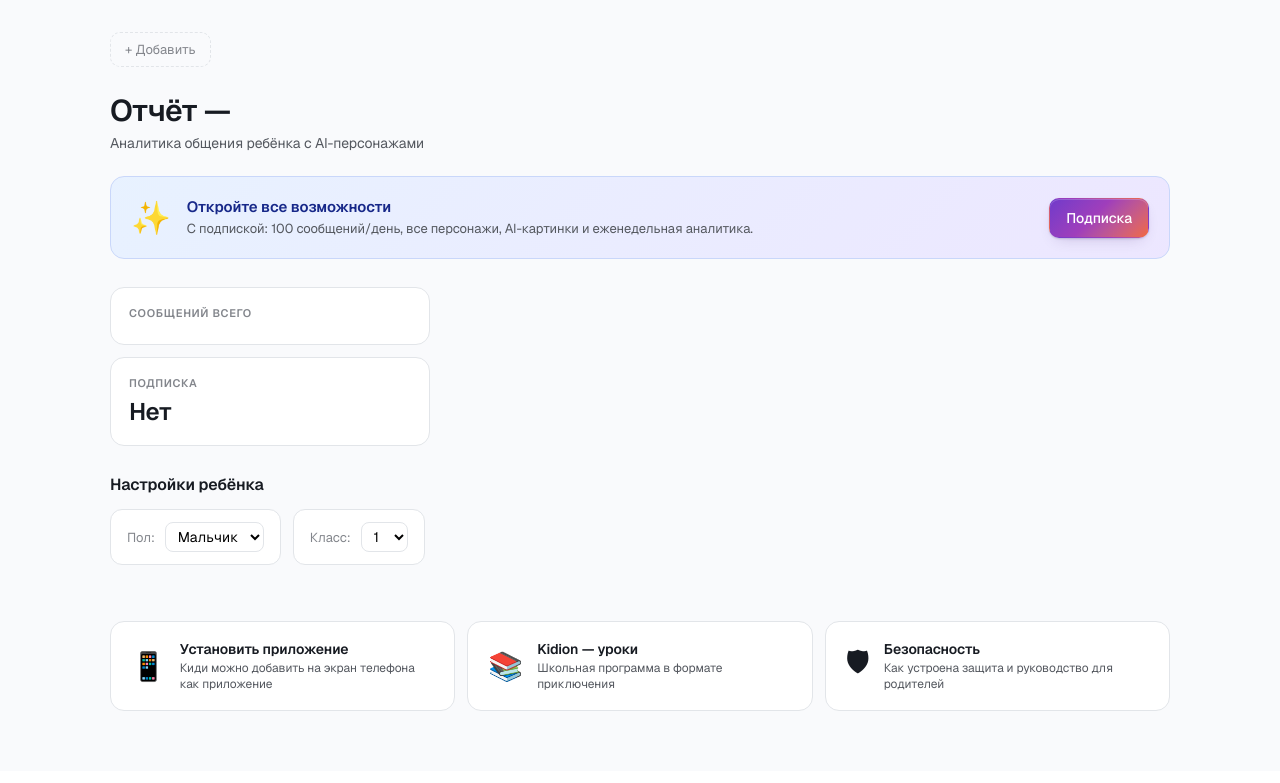
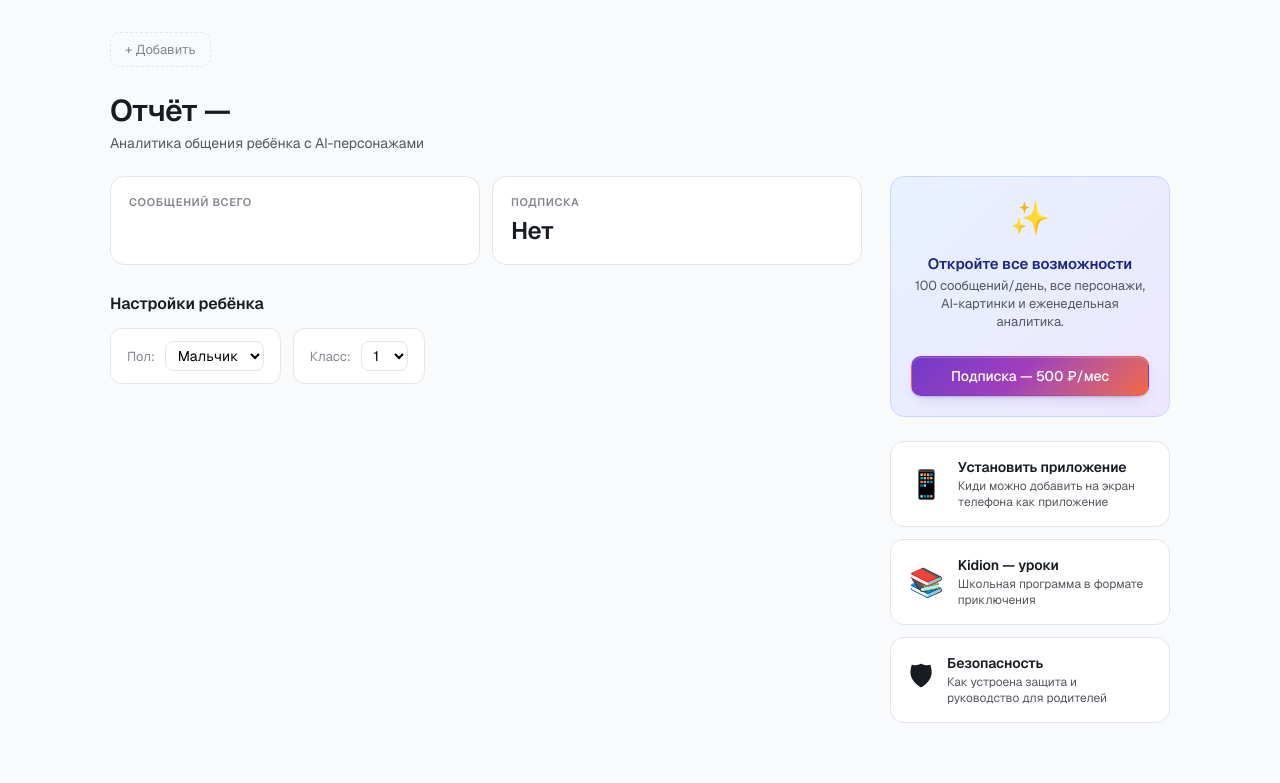
Before and after one commit to kotyadji-coder/kidion, a FastAPI app: template templates/chat/report.html in a window 1280 px wide. Shown: the part 73-856 px from the top of the page. Before the commit the page ends 784 px from the top, so only its background shows below. Run offline with FastAPI, Linux system fonts and the light colour scheme; the template is opened without the code that fills it, so the values that code supplies are empty.

Commit message:
Fix: report page layout — wide left (content), narrow right (banners)
- Left column (wide): header, stats, settings, reports
- Right column (280px): subscription CTA, PWA, kidion, safety banners
- Banners stack vertically in right column
- Subscription banner moved from full-width to right sidebar
- Stats back to 2-column grid on desktop

Co-Authored-By: Claude Opus 4.6 (1M context) <noreply@anthropic.com>

```diff
--- a/templates/chat/report.html
+++ b/templates/chat/report.html
@@ -15,7 +15,7 @@
   .rpt-page { flex: 1; padding: 32px 20px 60px; max-width: 1100px; margin: 0 auto; width: 100%; }
   .rpt-grid { display: flex; flex-direction: column; gap: 0; }
   @media (min-width: 769px) {
-    .rpt-grid { display: grid; grid-template-columns: 320px 1fr; gap: 28px; align-items: start; }
+    .rpt-grid { display: grid; grid-template-columns: 1fr 280px; gap: 28px; align-items: start; }
   }
 
   .rpt-header { display: flex; align-items: center; justify-content: space-between; flex-wrap: wrap; gap: 12px; margin-bottom: 24px; }
@@ -23,7 +23,8 @@
   @media (min-width: 769px) { .rpt-h { font-size: 30px; } }
   .rpt-sub { margin: 0; font-size: 14px; color: var(--text-2); }
 
-  .rpt-stats { display: grid; grid-template-columns: 1fr; gap: 12px; margin-bottom: 28px; }
+  .rpt-stats { display: grid; grid-template-columns: repeat(2, 1fr); gap: 12px; margin-bottom: 28px; }
+  @media (max-width: 600px) { .rpt-stats { grid-template-columns: 1fr; } }
   .rpt-stat { background: var(--surface); border: 1px solid var(--border); border-radius: 14px; padding: 18px; }
   .rpt-stat-label { font-size: 11px; font-weight: 600; letter-spacing: 0.06em; text-transform: uppercase; color: var(--text-3); margin: 0 0 6px; }
   .rpt-stat-value { font-size: 24px; font-weight: 600; margin: 0; letter-spacing: -0.02em; }
@@ -94,16 +95,19 @@
   .rpt-add-form input { flex: 1; min-width: 120px; }
   .rpt-add-form select { width: 90px; appearance: auto; }
 
-  .rpt-banners {
-    display: flex; gap: 12px; flex-wrap: wrap; margin-top: 28px;
+  .rpt-right {
+    display: flex; flex-direction: column; gap: 12px;
   }
   .rpt-kidion-banner {
-    flex: 1; min-width: 200px;
     background: var(--surface);
     border: 1px solid var(--border);
     border-radius: 14px;
-    padding: 18px 20px;
+    padding: 16px 18px;
     display: flex; align-items: center; gap: 14px;
+  }
+  @media (min-width: 769px) {
+    .rpt-sub-banner { flex-direction: column; text-align: center; }
+    .rpt-sub-banner .rpt-sub-banner-icon { margin: 0 auto; }
   }
   .rpt-kidion-banner-icon { font-size: 28px; flex: 0 0 auto; }
   .rpt-kidion-banner-text { flex: 1; }
@@ -158,19 +162,8 @@
       {% endif %}
     </div>
 
-    {% if not has_subscription %}
-    <div class="rpt-sub-banner">
-      <div class="rpt-sub-banner-icon">&#10024;</div>
-      <div class="rpt-sub-banner-text">
-        <p class="rpt-sub-banner-title">Откройте все возможности</p>
-        <p class="rpt-sub-banner-body">С подпиской: 100 сообщений/день, все персонажи, AI-картинки и еженедельная аналитика.</p>
-      </div>
-      <a href="/chat/subscribe" class="sp-btn sp-btn-primary">Подписка</a>
-    </div>
-    {% endif %}
-
     <div class="rpt-grid">
-    <!-- Left column: stats, settings, banners -->
+    <!-- Left column: main content -->
     <div class="rpt-left">
 
     <div class="rpt-stats">
@@ -210,11 +203,6 @@
         </div>
       </div>
     </div>
-
-    </div><!-- /rpt-left -->
-
-    <!-- Right column: reports -->
-    <div class="rpt-right">
 
     {% if reports %}
     <div class="rpt-section">
@@ -258,10 +246,20 @@
     </div>
     {% endif %}
 
-    </div><!-- /rpt-right -->
-    </div><!-- /rpt-grid -->
+    </div><!-- /rpt-left -->
 
-    <div class="rpt-banners">
+    <!-- Right column: banners -->
+    <div class="rpt-right">
+      {% if not has_subscription %}
+      <div class="rpt-sub-banner" style="margin-bottom:12px;">
+        <div class="rpt-sub-banner-icon">&#10024;</div>
+        <div class="rpt-sub-banner-text">
+          <p class="rpt-sub-banner-title">Откройте все возможности</p>
+          <p class="rpt-sub-banner-body">100 сообщений/день, все персонажи, AI-картинки и&nbsp;еженедельная аналитика.</p>
+        </div>
+        <a href="/chat/subscribe" class="sp-btn sp-btn-primary" style="width:100%;text-align:center;margin-top:8px;">Подписка — 500 ₽/мес</a>
+      </div>
+      {% endif %}
       <div class="rpt-kidion-banner" style="cursor:pointer" id="pwa-report-banner">
         <div class="rpt-kidion-banner-icon">&#128241;</div>
         <div class="rpt-kidion-banner-text">
@@ -283,7 +281,8 @@
           <p class="rpt-kidion-banner-body">Как устроена защита и руководство для родителей</p>
         </div>
       </a>
-    </div>
+    </div><!-- /rpt-right -->
+    </div><!-- /rpt-grid -->
   </div>
 </div>
 
```
